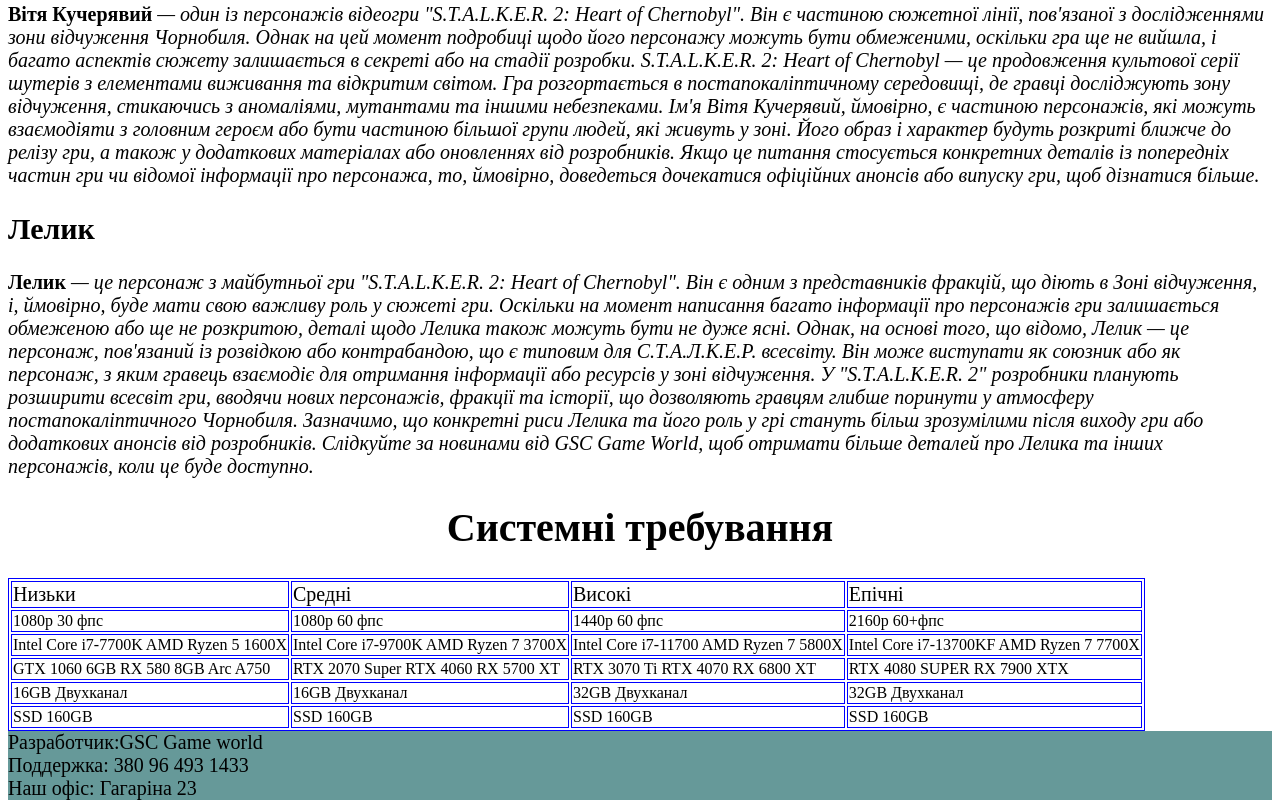
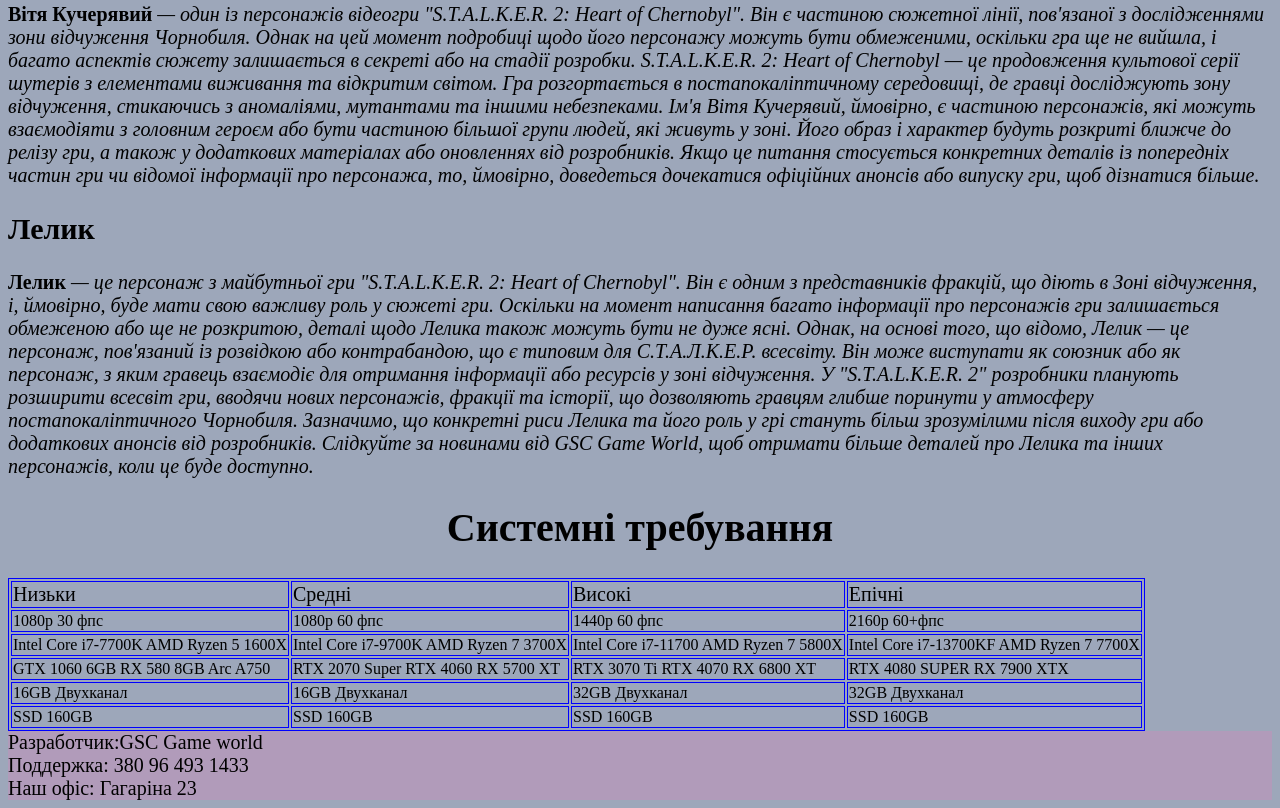
Before and after one commit to ArturchekEshkere/stalker-2, a plain HTML site: page index.html in a window 1280 px wide. Shown: the part 742-1550 px from the top of the page. Drawn offline with Linux system fonts and the light colour scheme.

Commit message:
Update index.html

```diff
--- a/index.html
+++ b/index.html
@@ -2,7 +2,7 @@
      <head>
           <title>S.T.A.L.K.E.R. 2: Серце Чорнобиля</title>
     </head>
-    <body style="font-size:sans-serif;font-size:20px";background-color:#8FADAD>
+    <body style="font-size:sans-serif;font-size:20px;background-color:#9DA7BA">
          <header>
           <h1><img src="https://1000logos.net/wp-content/uploads/2020/09/S.T.A.L.K.E.R.-logo.png"width="250px"height="150px"></h1>
           <h1><img src="https://images.unian.net/photos/2024_11/thumb_files/1200_0_1731951905-2194.jpg"width="250px"height="150px""text-align:center;"></h1>
@@ -86,7 +86,7 @@ AMD Ryzen 7 7700X</td>
             </table>
           </main>
 
-            <footer style="background-color:#669999">
+            <footer style="background-color:#B19BBA">
              Разработчик:GSC Game world<br>
              Поддержка: 380 96 493 1433<br>
              Наш офіс: Гагаріна 23
```
